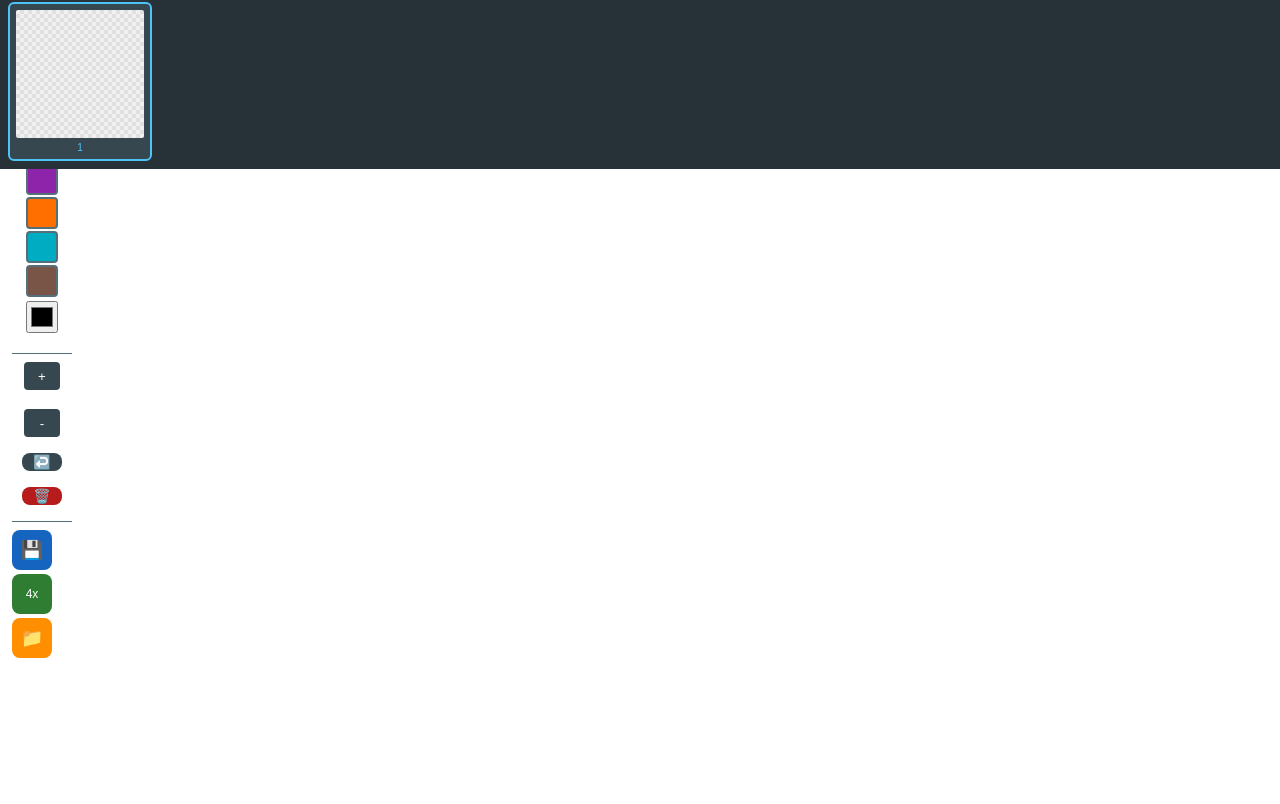
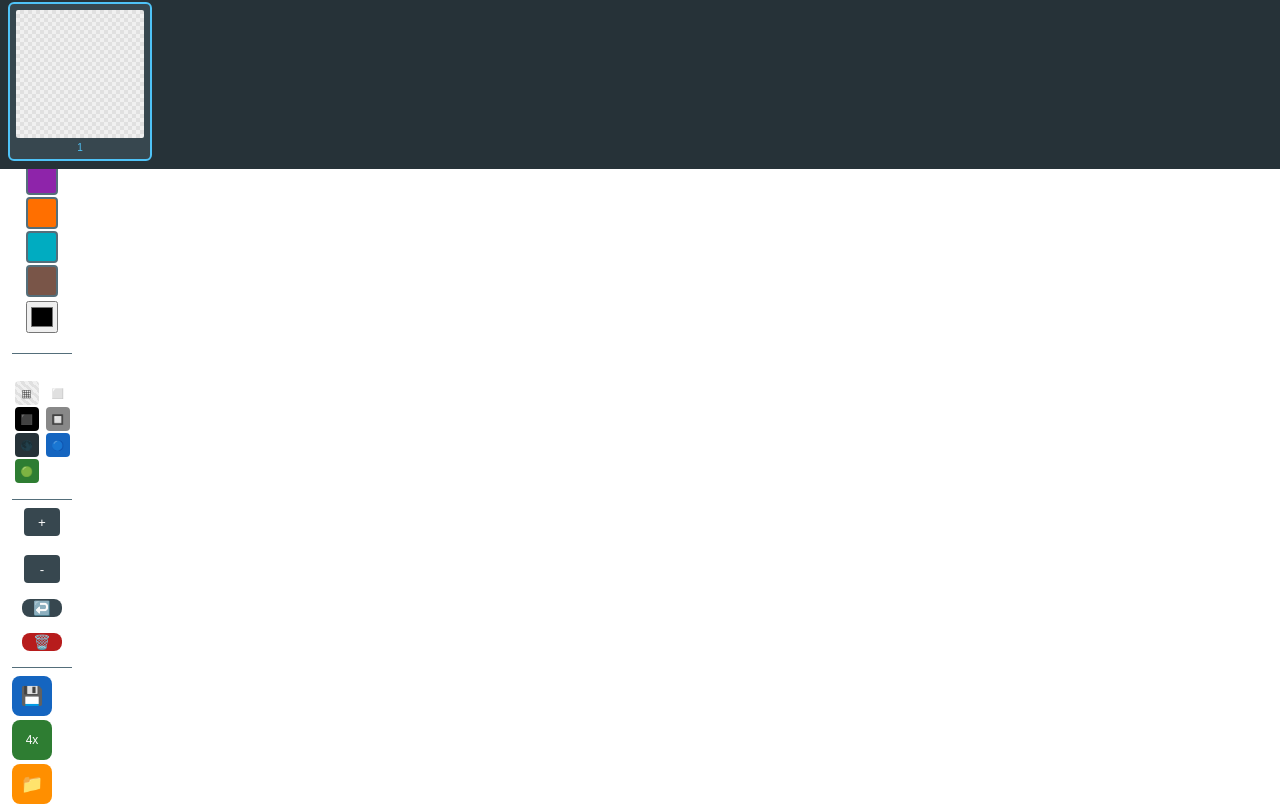
Before and after one commit to yuenlai/solo-6600008, a React (Vite) app in the folder frontend/: page / in a window 1280 px wide. Shown: the part 631-1435 px from the top of the page. Before the commit the page ends 1289 px from the top, so only its background shows below. Built offline with nearby package versions, Linux system fonts and the light colour scheme.

Commit message:
.1835502840582874:804d1d2b5fb507374f4840681caaa6a5_6a253a3faf95f8dc5096f1c8.6a253a43af95f8dc5096f1ca.6a253a42399ef0a8b32b5bb3:Trae CN.T(2026/6/7 17:30:43)

```diff
--- a/frontend/src/components/PixelGrid.tsx
+++ b/frontend/src/components/PixelGrid.tsx
@@ -1,5 +1,16 @@
 import React, { useRef, useEffect, useCallback, useState } from 'react';
 import { useCanvasStore } from '../store/canvas';
+import { BackgroundMode } from '../types';
+
+const BACKGROUND_COLORS: Record<BackgroundMode, string | [string, string]> = {
+  checkerboard: ['#f0f0f0', '#e0e0e0'],
+  white: '#ffffff',
+  black: '#000000',
+  gray: '#888888',
+  dark: '#263238',
+  blue: '#1565c0',
+  green: '#2e7d32',
+};
 
 export const PixelGrid: React.FC = () => {
   const {
@@ -25,6 +36,7 @@ export const PixelGrid: React.FC = () => {
     setOffset,
     color,
     setColor,
+    backgroundMode,
   } = useCanvasStore();
 
   const canvasRef = useRef<HTMLCanvasElement>(null);
@@ -74,10 +86,20 @@ export const PixelGrid: React.FC = () => {
     const startX = offsetX;
     const startY = offsetY;
 
-    for (let y = 0; y < canvas.height; y++) {
-      for (let x = 0; x < canvas.width; x++) {
-        ctx.fillStyle = (x + y) % 2 === 0 ? '#f0f0f0' : '#e0e0e0';
-        ctx.fillRect(startX + x * pixelSize, startY + y * pixelSize, pixelSize, pixelSize);
+    const bg = BACKGROUND_COLORS[backgroundMode];
+    if (Array.isArray(bg)) {
+      for (let y = 0; y < canvas.height; y++) {
+        for (let x = 0; x < canvas.width; x++) {
+          ctx.fillStyle = (x + y) % 2 === 0 ? bg[0] : bg[1];
+          ctx.fillRect(startX + x * pixelSize, startY + y * pixelSize, pixelSize, pixelSize);
+        }
+      }
+    } else {
+      ctx.fillStyle = bg;
+      for (let y = 0; y < canvas.height; y++) {
+        for (let x = 0; x < canvas.width; x++) {
+          ctx.fillRect(startX + x * pixelSize, startY + y * pixelSize, pixelSize, pixelSize);
+        }
       }
     }
 
@@ -164,7 +186,7 @@ export const PixelGrid: React.FC = () => {
         activeSelection.height * pixelSize
       );
     }
-  }, [canvas, zoom, getCompositePixels, layers, selection, selectionPixels, tempSelection, tool, isDragging, onionSkin, getOnionSkinFrames, isPlaying, offsetX, offsetY]);
+  }, [canvas, zoom, getCompositePixels, layers, selection, selectionPixels, tempSelection, tool, isDragging, onionSkin, getOnionSkinFrames, isPlaying, offsetX, offsetY, backgroundMode]);
 
   useEffect(() => {
     resizeCanvas();
--- a/frontend/src/components/Toolbar.tsx
+++ b/frontend/src/components/Toolbar.tsx
@@ -1,6 +1,6 @@
 import React from 'react';
 import { useCanvasStore } from '../store/canvas';
-import { Tool, MirrorMode } from '../types';
+import { Tool, MirrorMode, BackgroundMode } from '../types';
 
 const MIRROR_MODES: { key: MirrorMode; label: string; title: string }[] = [
   { key: 'none', label: '◯', title: '关闭镜像' },
@@ -18,8 +18,18 @@ const TOOLS: { key: Tool; label: string }[] = [
 
 const PALETTE = ['#000000','#ffffff','#e53935','#43a047','#1e88e5','#fdd835','#8e24aa','#ff6f00','#00acc1','#795548'];
 
+const BACKGROUND_MODES: { key: BackgroundMode; label: string; title: string; color: string | [string, string] }[] = [
+  { key: 'checkerboard', label: '▦', title: '棋盘格', color: ['#f0f0f0', '#e0e0e0'] },
+  { key: 'white', label: '⬜', title: '白色', color: '#ffffff' },
+  { key: 'black', label: '⬛', title: '黑色', color: '#000000' },
+  { key: 'gray', label: '🔲', title: '灰色', color: '#888888' },
+  { key: 'dark', label: '🌑', title: '深色', color: '#263238' },
+  { key: 'blue', label: '🔵', title: '蓝色', color: '#1565c0' },
+  { key: 'green', label: '🟢', title: '绿色', color: '#2e7d32' },
+];
+
 export const Toolbar: React.FC = () => {
-  const { tool, setTool, color, setColor, zoom, setZoom, clearCanvas, undo, exportPNG, toggleDraftPanel, toggleNewCanvasModal, mirrorMode, setMirrorMode } = useCanvasStore();
+  const { tool, setTool, color, setColor, zoom, setZoom, clearCanvas, undo, exportPNG, toggleDraftPanel, toggleNewCanvasModal, mirrorMode, setMirrorMode, backgroundMode, setBackgroundMode } = useCanvasStore();
   return (
     <div style={{ display: 'flex', flexDirection: 'column', gap: '16px', padding: '12px', background: '#263238', color: '#fff', width: '60px', alignItems: 'center' }}>
       <button onClick={toggleNewCanvasModal} title="新建画布" style={{ width: '40px', height: '40px', borderRadius: '8px', border: 'none', background: '#7b1fa2', color: '#fff', cursor: 'pointer', fontSize: '18px' }}>➕</button>
@@ -46,6 +56,19 @@ export const Toolbar: React.FC = () => {
         <input type="color" value={color} onChange={e => setColor(e.target.value)}
           style={{ width: '32px', height: '32px', margin: '4px auto', display: 'block', cursor: 'pointer' }} />
       </div>
+      <div style={{ borderTop: '1px solid #546e7a', width: '100%', paddingTop: '8px' }}>
+        <div style={{ fontSize: '10px', marginBottom: '4px', textAlign: 'center' }}>背景</div>
+        <div style={{ display: 'grid', gridTemplateColumns: 'repeat(2, 1fr)', gap: '2px', justifyItems: 'center' }}>
+          {BACKGROUND_MODES.map(bg => (
+            <button key={bg.key} onClick={() => setBackgroundMode(bg.key)} title={bg.title}
+              style={{ width: '24px', height: '24px', borderRadius: '4px', border: 'none',
+                background: Array.isArray(bg.color) ? `linear-gradient(45deg, ${bg.color[0]} 25%, ${bg.color[1]} 25%, ${bg.color[1]} 50%, ${bg.color[0]} 50%, ${bg.color[0]} 75%, ${bg.color[1]} 75%)` : bg.color,
+                backgroundSize: Array.isArray(bg.color) ? '8px 8px' : 'auto',
+                boxShadow: backgroundMode === bg.key ? '0 0 0 2px #fff' : 'none',
+                cursor: 'pointer', fontSize: '10px' }}>{bg.label}</button>
+          ))}
+        </div>
+      </div>
       <div style={{ borderTop: '1px solid #546e7a', width: '100%', paddingTop: '8px', display: 'flex', flexDirection: 'column', gap: '4px', alignItems: 'center' }}>
         <button onClick={() => setZoom(Math.min(zoom + 4, 40))} style={{ width: '36px', height: '28px', borderRadius: '4px', border: 'none', background: '#37474f', color: '#fff', cursor: 'pointer' }}>+</button>
         <span style={{ fontSize: '10px' }}>{zoom}px</span>
--- a/frontend/src/store/canvas.ts
+++ b/frontend/src/store/canvas.ts
@@ -1,5 +1,5 @@
 import { create } from 'zustand';
-import { Tool, AnimationFrame, PixelCanvas, Layer, Draft, MirrorMode } from '../types';
+import { Tool, AnimationFrame, PixelCanvas, Layer, Draft, MirrorMode, BackgroundMode } from '../types';
 
 interface Selection {
   x: number;
@@ -40,7 +40,9 @@ interface CanvasState {
   onionSkin: OnionSkinSettings;
   offsetX: number;
   offsetY: number;
+  backgroundMode: BackgroundMode;
   setTool: (t: Tool) => void;
+  setBackgroundMode: (mode: BackgroundMode) => void;
   setColor: (c: string) => void;
   setZoom: (z: number) => void;
   setOffset: (x: number, y: number) => void;
@@ -165,7 +167,9 @@ export const useCanvasStore = create<CanvasState>((set, get) => {
     },
     offsetX: 0,
     offsetY: 0,
+    backgroundMode: 'checkerboard',
     setTool: (tool) => set({ tool, selection: null, selectionPixels: null }),
+    setBackgroundMode: (mode) => set({ backgroundMode: mode }),
     setOffset: (x, y) => set({ offsetX: x, offsetY: y }),
     resetOffset: () => set({ offsetX: 0, offsetY: 0 }),
     setColor: (color) => {
--- a/frontend/src/types/index.ts
+++ b/frontend/src/types/index.ts
@@ -1,5 +1,6 @@
 export type Tool = 'pen' | 'eraser' | 'fill' | 'picker' | 'line' | 'rect' | 'select' | 'hand';
 export type MirrorMode = 'none' | 'horizontal' | 'vertical' | 'both';
+export type BackgroundMode = 'checkerboard' | 'white' | 'black' | 'gray' | 'dark' | 'blue' | 'green';
 
 export interface AnimationFrame {
   id: string;
```
